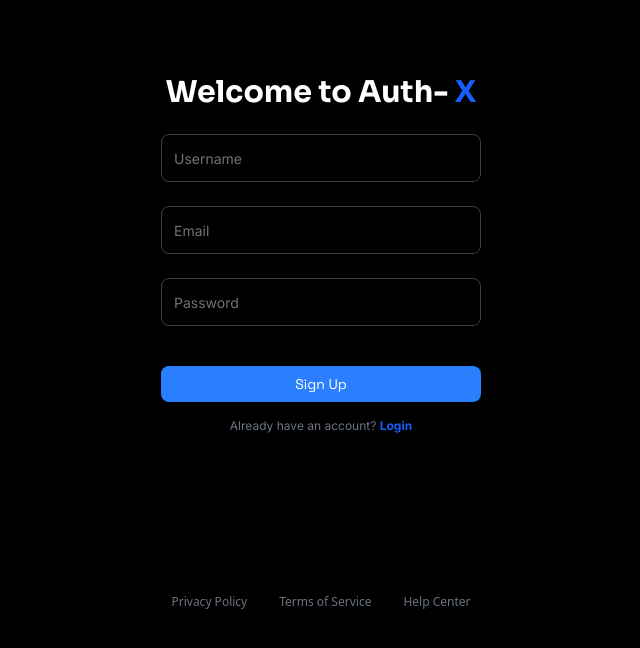
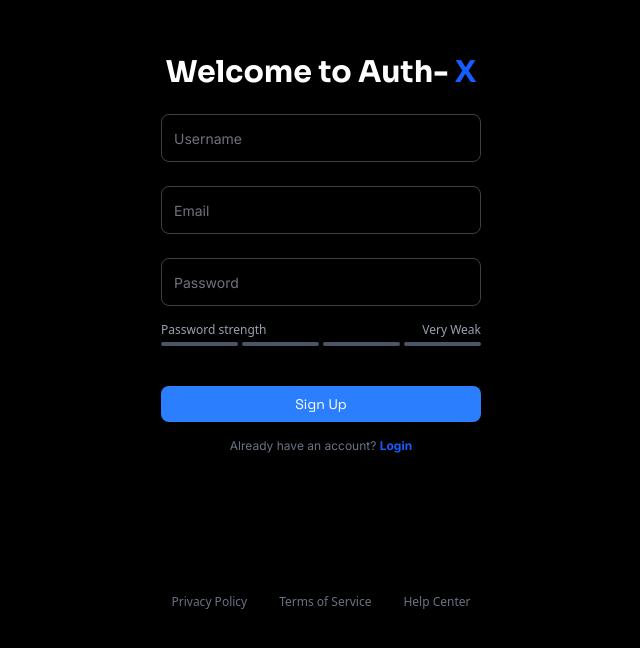
Before and after one commit to Harshit-Parmar555/Auth-X, a React (Vite) app in the folder frontend/: page /signup in a window 1280 px wide. Shown: the part 146-794 px from the top of the page, without its empty margins (319-959 px from the left). Built offline with nearby package versions, Linux system fonts and the light colour scheme; no server answers.

Commit message:
Add password strength meter at signup page

```diff
--- /dev/null
+++ b/frontend/src/customs/PasswordStrengthMeter.jsx
@@ -0,0 +1,51 @@
+const PasswordStrengthMeter = ({ password = "" }) => {
+  const getStrength = (pass) => {
+    let strength = 0;
+    if (pass.length >= 6) strength++;
+    if (pass.match(/[a-z]/) && pass.match(/[A-Z]/)) strength++;
+    if (pass.match(/\d/)) strength++;
+    if (pass.match(/[^a-zA-Z\d]/)) strength++;
+    return strength;
+  };
+
+  const strength = getStrength(password);
+
+  const getColor = (strength) => {
+    if (strength === 0) return "bg-red-500";
+    if (strength === 1) return "bg-red-400";
+    if (strength === 2) return "bg-yellow-500";
+    if (strength === 3) return "bg-yellow-400";
+    return "bg-blue-500";
+  };
+
+  const getStrengthText = (strength) => {
+    if (strength === 0) return "Very Weak";
+    if (strength === 1) return "Weak";
+    if (strength === 2) return "Fair";
+    if (strength === 3) return "Good";
+    return "Strong";
+  };
+
+  return (
+    <div className="mt-4">
+      <div className="flex justify-between items-center mb-1">
+        <span className="text-xs text-gray-400">Password strength</span>
+        <span className="text-xs text-gray-400">
+          {getStrengthText(strength)}
+        </span>
+      </div>
+
+      <div className="flex space-x-1">
+        {[...Array(4)].map((_, index) => (
+          <div
+            key={index}
+            className={`h-1 w-1/4 rounded-full transition-colors duration-300
+                ${index < strength ? getColor(strength) : "bg-gray-600"}`}
+          />
+        ))}
+      </div>
+    </div>
+  );
+};
+
+export default PasswordStrengthMeter;
--- a/frontend/src/pages/Signup_Page/Signup.jsx
+++ b/frontend/src/pages/Signup_Page/Signup.jsx
@@ -7,6 +7,7 @@
 import Footer from "../../customs/Footer";
 import { Button } from "../../components/ui/button";
 import { Input } from "../../components/ui/input";
+import PasswordStrengthMeter from "../../customs/PasswordStrengthMeter";
 
 // stores
 import { useAuthStore } from "../../store/useAuthStore.js";
@@ -109,6 +110,7 @@
                 {errors.password.message}
               </p>
             )}
+            <PasswordStrengthMeter password={watch("password")} />
           </div>
 
           {/* Submit Button */}
@@ -130,7 +132,7 @@
       </div>
 
       {/* Footer */}
-     <Footer/>
+      <Footer />
     </div>
   );
 };
```
